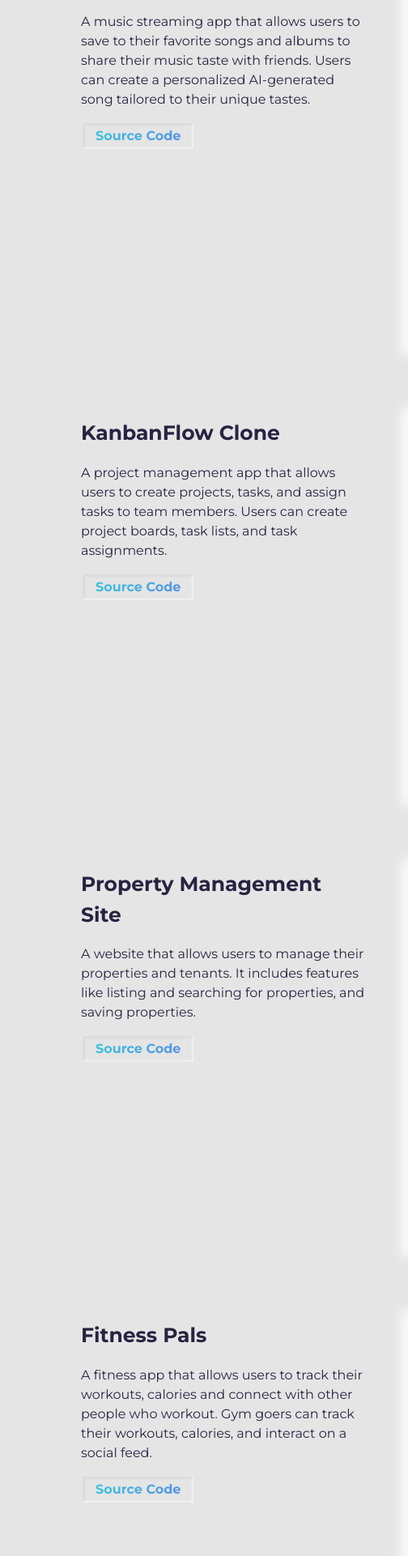
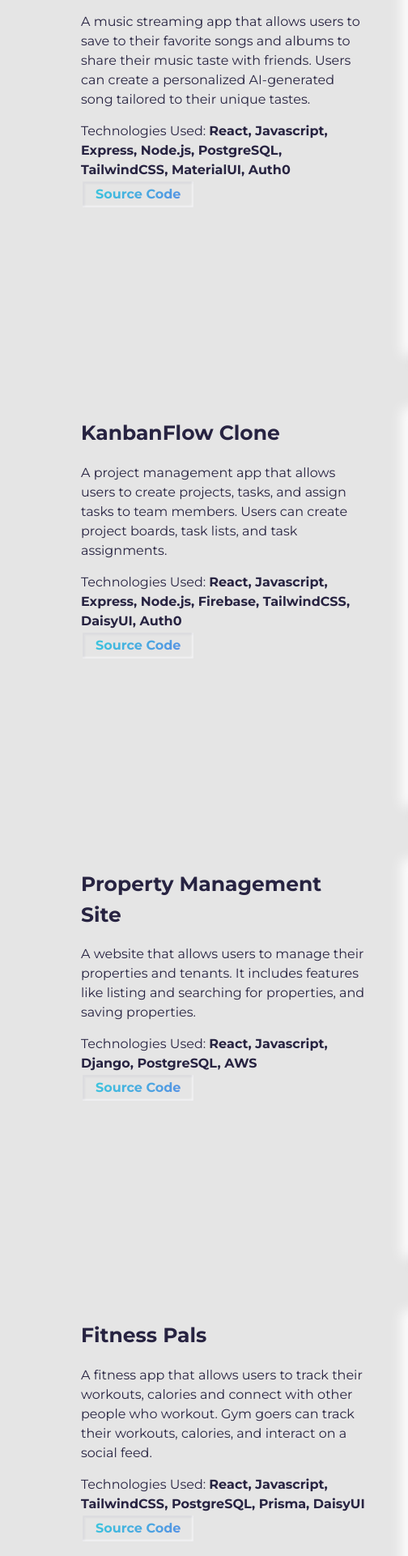
Before and after one commit to JoanG5/Portfolio, a plain HTML site: page index.html in a window 1280 px wide. Shown: the part 1579-3500 px from the top of the page at 81% size, 0-504 px from the left. Drawn offline with Linux system fonts and the light colour scheme; grey boxes are pictures that could not be loaded.

Commit message:
Added technologies used to each project

```diff
--- a/index.html
+++ b/index.html
@@ -18,7 +18,9 @@
     <!-- Improve your SEO by adding a small descrption of you -->
     <meta
       name="description"
-      content="Joan Guzman | Aspiring Software Engineer, react, javascript, CSS, HTML, python, express, django, c++, tailwindcss, postgresql, firebase, sqlite"
+      content="Joan Guzman | Aspiring Software Engineer, First-generation college graduate from Baruch College,
+              majoring in Computer Information Systems with minors in Computer
+              Science and Japanese. Proficient in javascript, CSS, HTML, python, express, django, c++, tailwindcss, postgresql, firebase, and sqlite. "
     />
 
     <!-- Add a your png Logo to the assets folder and change the href attr accordingly  -->
@@ -173,6 +175,9 @@
                 friends. Users can create a personalized AI-generated song
                 tailored to their unique tastes.
               </p>
+              <p>
+                Technologies Used: <strong>React, Javascript, Express, Node.js, PostgreSQL, TailwindCSS, MaterialUI, Auth0</strong>
+              </p>
               <div class="project-wrapper__text-btns">
                 <a
                   href="https://github.com/JoanG5/Tune_Talk"
@@ -209,6 +214,9 @@
                 tasks, and assign tasks to team members. Users can create
                 project boards, task lists, and task assignments.
               </p>
+              <p>
+                Technologies Used: <strong>React, Javascript, Express, Node.js, Firebase, TailwindCSS, DaisyUI, Auth0</strong>
+              </p>
               <div class="project-wrapper__text-btns">
                 <a
                   href="https://github.com/angvit/KanbanFlow-Clone"
@@ -244,6 +252,9 @@
                 A website that allows users to manage their properties and tenants.
                 It includes features like listing and searching for properties, and saving properties.
               </p>
+              <p>
+                Technologies Used: <strong>React, Javascript, Django, PostgreSQL, AWS</strong>
+              </p>
               <div class="project-wrapper__text-btns">
                 <a
                   href="https://github.com/JoanG5/property-management"
@@ -275,6 +286,9 @@
               <p class="project-wrapper__text-info">
                 A fitness app that allows users to track their workouts, calories and connect with other people who workout.
                 Gym goers can track their workouts, calories, and interact on a social feed.
+              </p>
+              <p>
+                Technologies Used: <strong>React, Javascript, TailwindCSS, PostgreSQL, Prisma, DaisyUI</strong>
               </p>
               <div class="project-wrapper__text-btns">
                 <a
```
